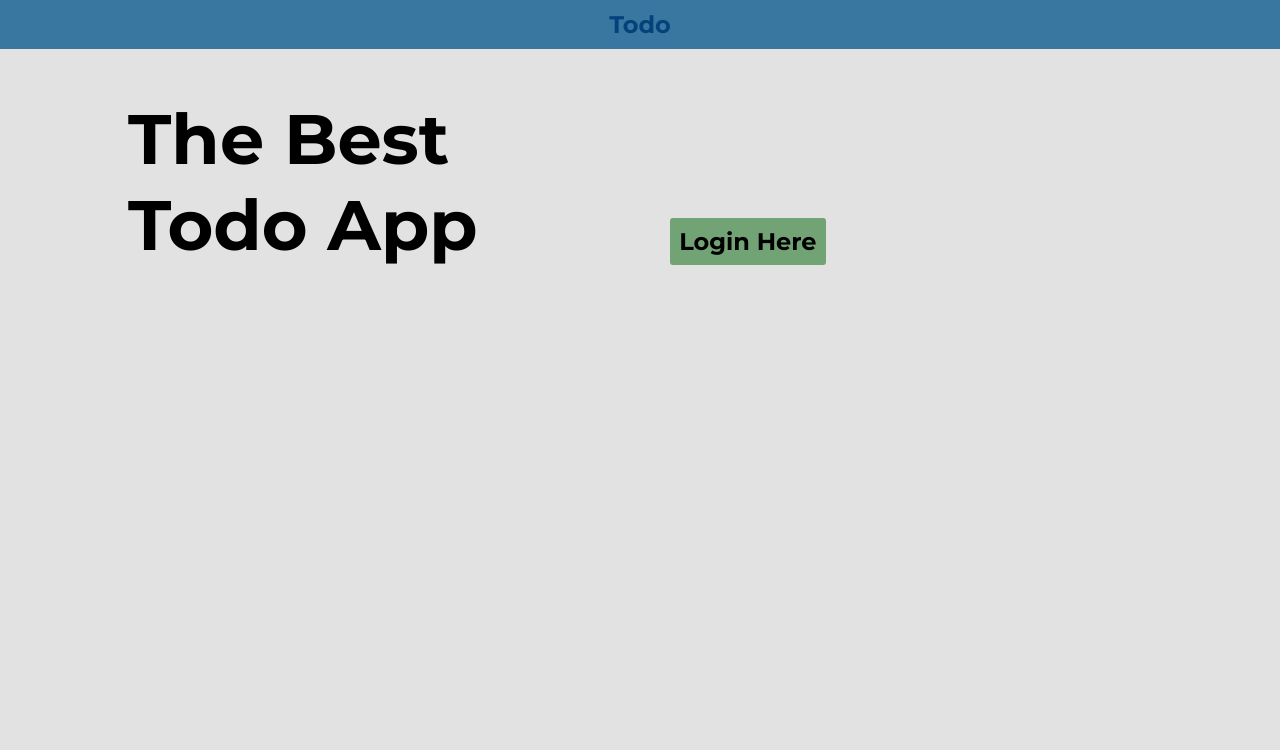
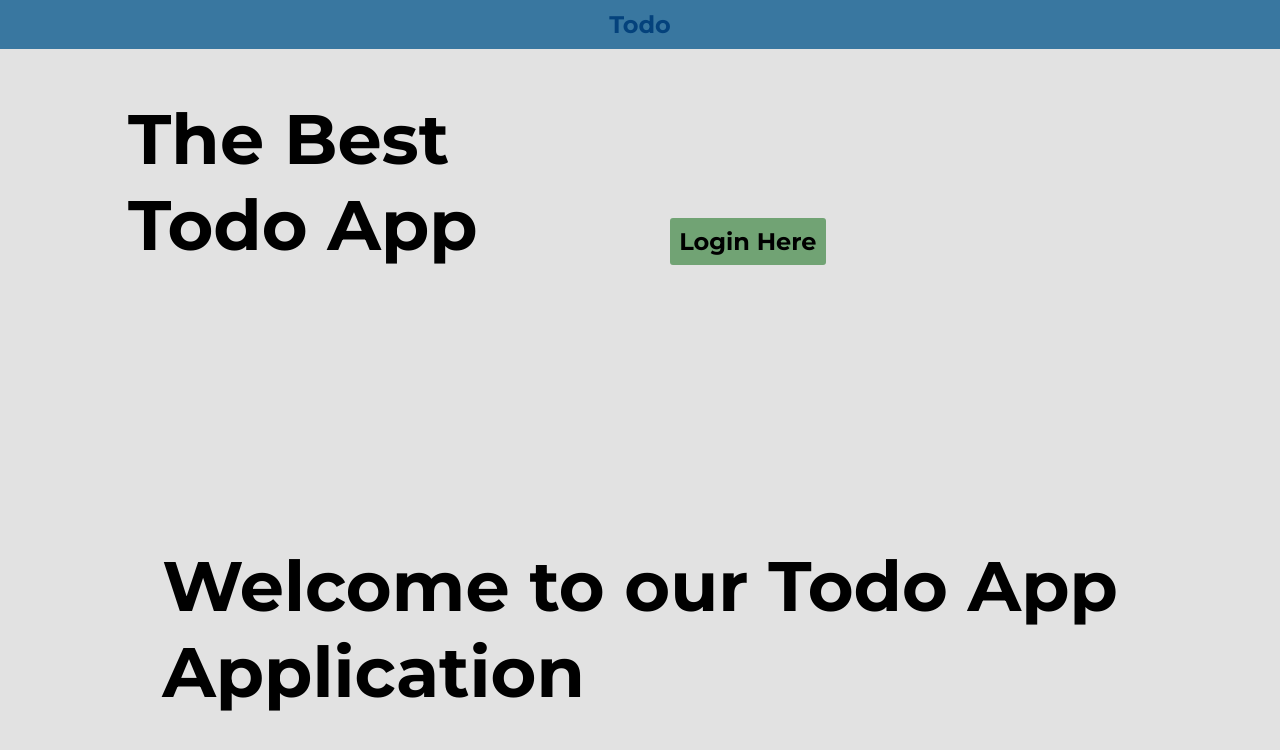
Before and after one commit to pmihango/react-todo-app, a React (Create React App) app: page / in a window 1280 px wide. Shown: the top 750 px of the page. Built offline with nearby package versions, Linux system fonts and the light colour scheme.

Commit message:
Hero message

```diff
--- a/src/components/UserHome.js
+++ b/src/components/UserHome.js
@@ -24,8 +24,8 @@ function UserHome() {
     </div>
     <div  className='userSummary'>
 
-        {/* <p style={{marginTop:'80px'}}>With Todo, you can conquer your tasks<br /> with ease and embrace a more productive tomorrow </p> */}
-        {/* {userInfo ?(<h1><span style={{color:'green'}}>{userInfo}</span> <br /> {userLastName}</h1>):(<h1>Welcome to our Todo App<br /> Application</h1>)} */}
+        {/* <p style={{marginTop:'80px'}}>With Todo....<br /> You can plan your Todos </p> */}
+        {userInfo ?(<h1><span style={{color:'green'}}>{userInfo}</span> <br /> {userLastName}</h1>):(<h1>Welcome to our Todo App<br /> Application</h1>)}
 
     </div>
     </div>
```
